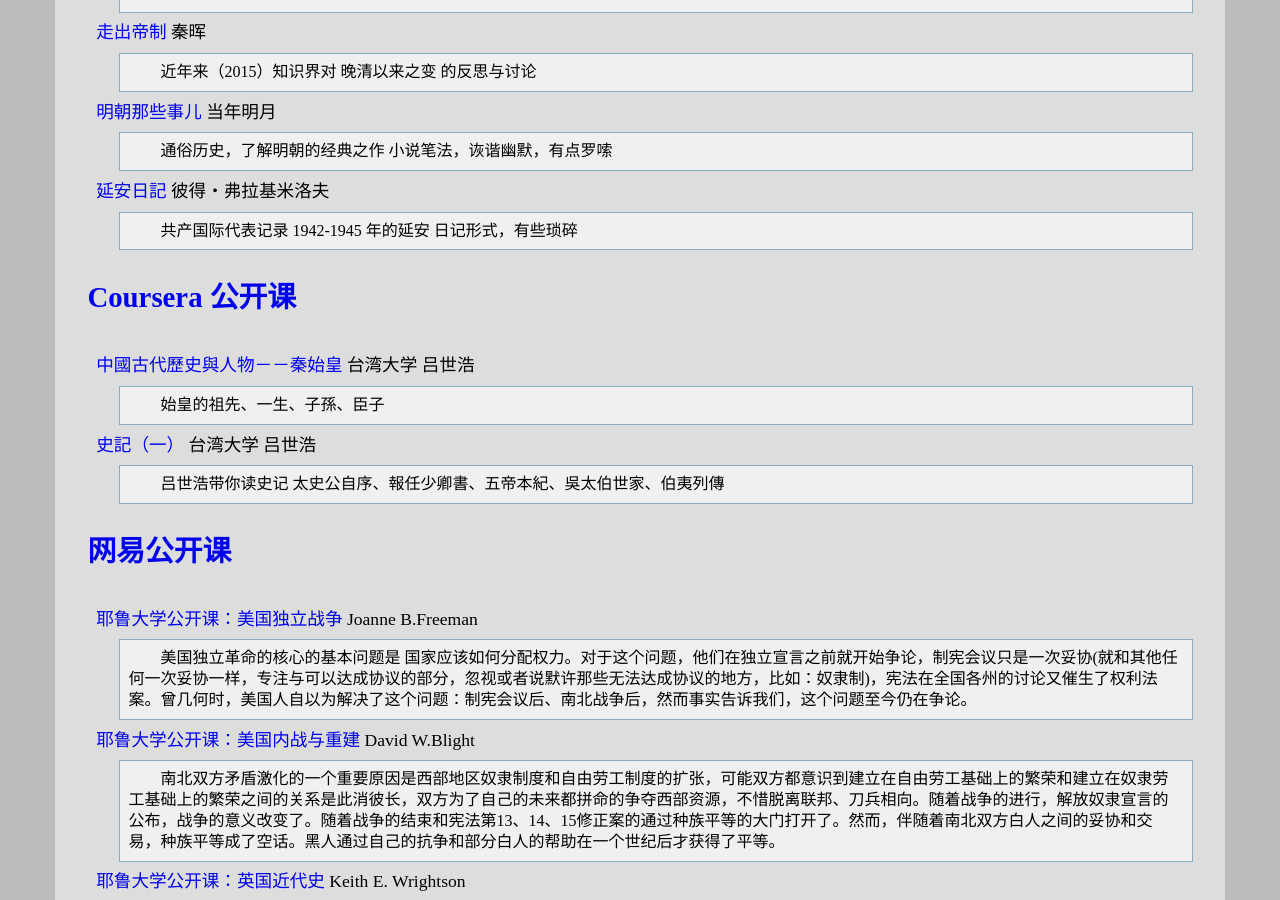
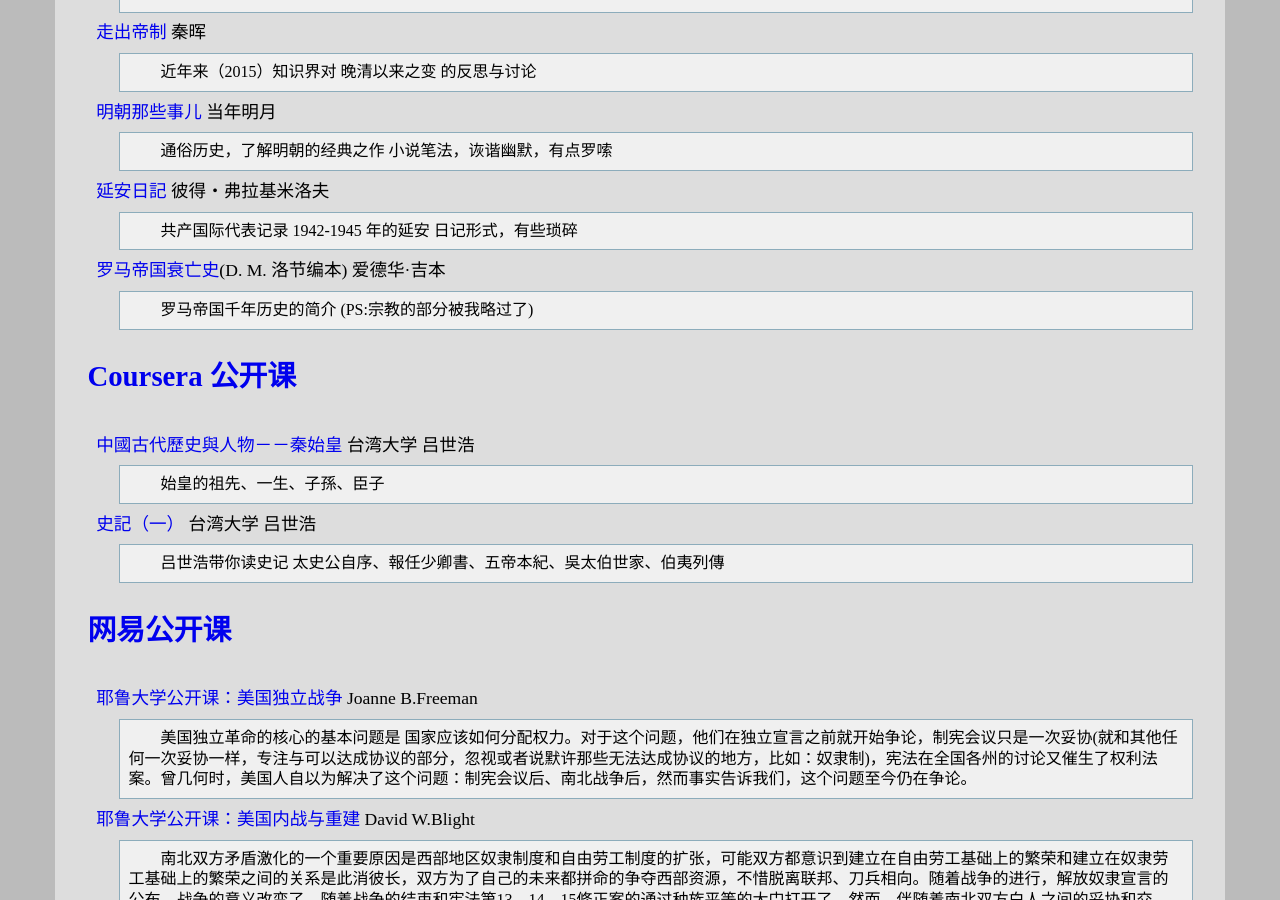
Before and after one commit to leiqin/leiqin.github.io, a Jekyll site: the page built from shoucang/history.markdown, in a window 1280 px wide and 900 px high, scrolled down 1352 px. Built offline with Jekyll 4.4.1, drawn with Linux system fonts in a browser that asks for light colours; comment, search, counter and statistics services are not loaded.

Commit message:
+ 添加以史为镜 罗马帝国衰亡史

```diff
--- a/shoucang/history.markdown
+++ b/shoucang/history.markdown
@@ -52,6 +52,9 @@ title: 以史为镜
 [延安日記](http://book.douban.com/subject/5381811/) 彼得‧弗拉基米洛夫
 :	共产国际代表记录 1942-1945 年的延安 日记形式，有些琐碎
 
+[罗马帝国衰亡史](http://book.douban.com/subject/1211052/)(D. M. 洛节编本) 爱德华·吉本
+:	罗马帝国千年历史的简介 (PS:宗教的部分被我略过了)
+
 ### [Coursera 公开课](https://www.coursera.org/)
 
 [中國古代歷史與人物－－秦始皇](https://www.coursera.org/course/chinesehistory) 台湾大学 吕世浩
```
